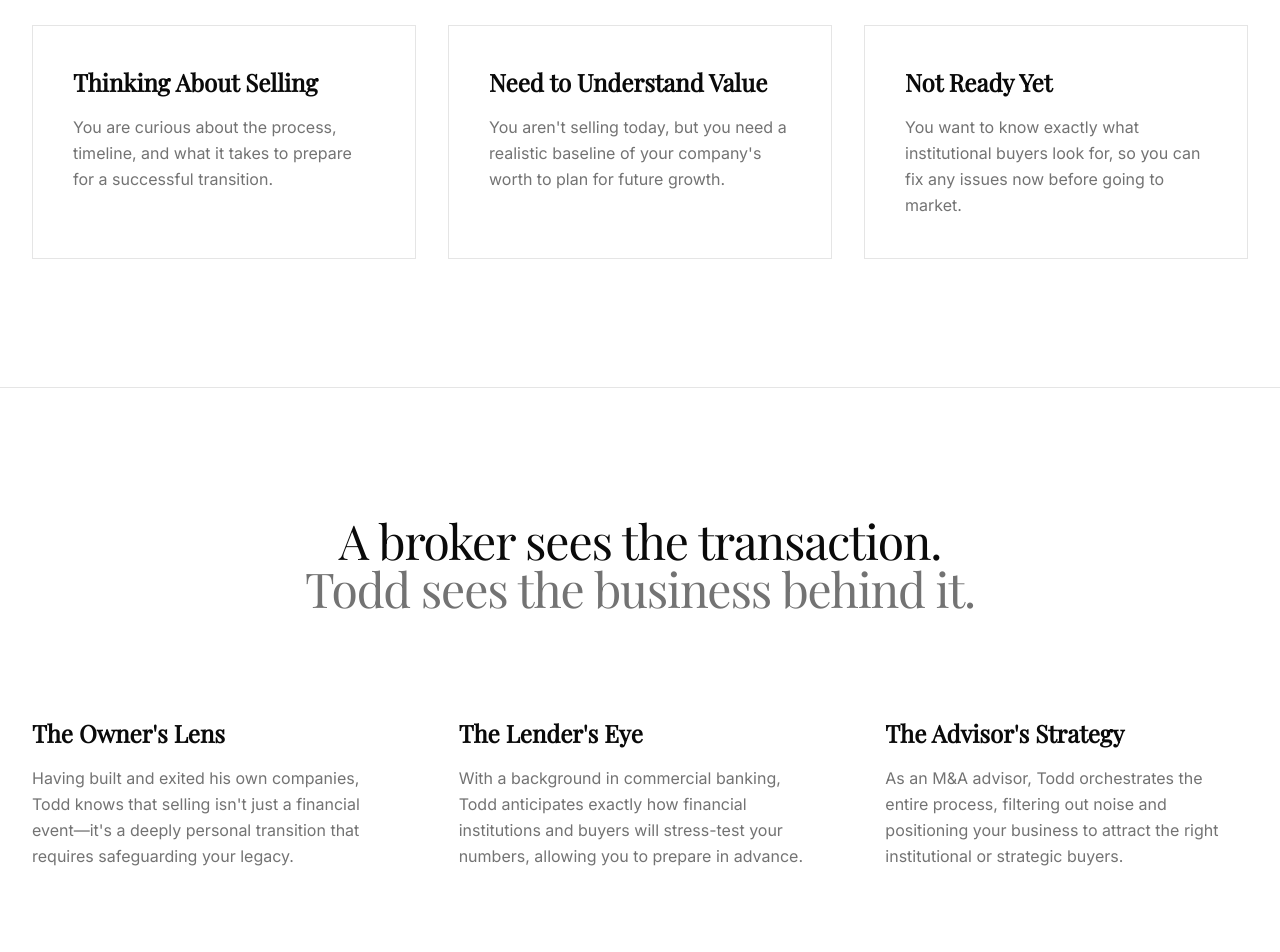
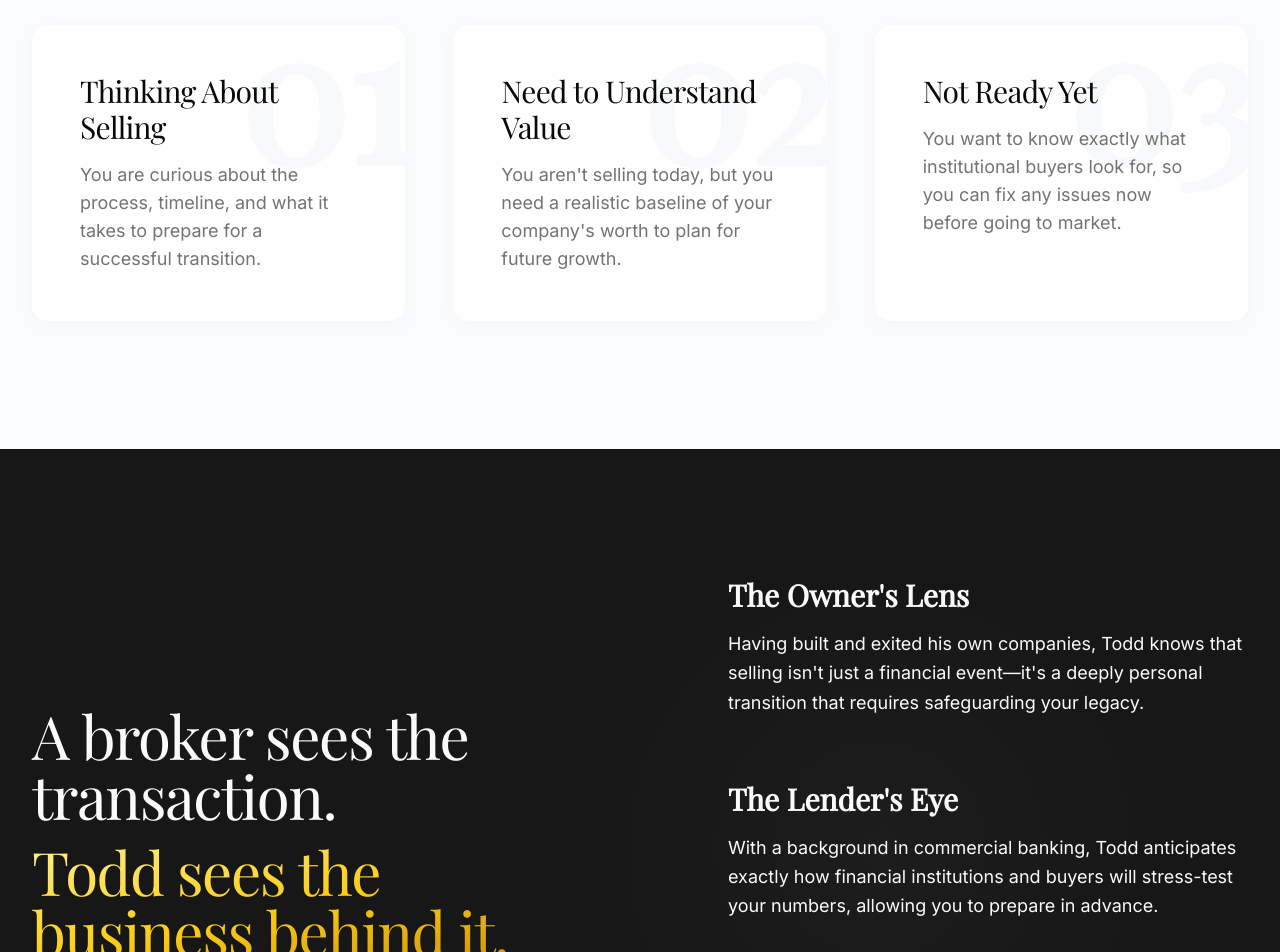
Before and after one commit to VictorChidex1/todd-toplif, a React (Vite) app: page / in a window 1280 px wide. Shown: the part 1620-2572 px from the top of the page. Built offline with nearby package versions, Linux system fonts and the light colour scheme.

Commit message:
style: redesign situations and differentiator sections

```diff
--- a/src/pages/Home/sections/Differentiator.tsx
+++ b/src/pages/Home/sections/Differentiator.tsx
@@ -1,67 +1,73 @@
 import { motion } from "framer-motion"
 
 export function Differentiator() {
+  const pillars = [
+    {
+      title: "The Owner's Lens",
+      description: "Having built and exited his own companies, Todd knows that selling isn't just a financial event—it's a deeply personal transition that requires safeguarding your legacy."
+    },
+    {
+      title: "The Lender's Eye",
+      description: "With a background in commercial banking, Todd anticipates exactly how financial institutions and buyers will stress-test your numbers, allowing you to prepare in advance."
+    },
+    {
+      title: "The Advisor's Strategy",
+      description: "As an M&A advisor, Todd orchestrates the entire process, filtering out noise and positioning your business to attract the right institutional or strategic buyers."
+    }
+  ]
+
   return (
-    <section className="py-24 md:py-32 bg-muted/30 border-y border-border">
-      <div className="container mx-auto px-4 md:px-8 max-w-screen-2xl">
-        <div className="max-w-4xl mx-auto text-center mb-20">
+    <section className="relative py-24 md:py-32 bg-primary text-primary-foreground overflow-hidden">
+      {/* Decorative background glow */}
+      <div className="absolute top-0 right-0 w-[800px] h-[800px] bg-[radial-gradient(ellipse_at_center,_var(--tw-gradient-stops))] from-white/5 via-transparent to-transparent opacity-50 pointer-events-none" />
+
+      <div className="container relative z-10 mx-auto px-4 md:px-8 max-w-screen-2xl">
+        <div className="grid grid-cols-1 lg:grid-cols-2 gap-16 lg:gap-24">
+
+          {/* Left Column: Sticky Headline */}
+          <div className="relative">
+            <div className="lg:sticky lg:top-32">
               <motion.h2
-            initial={{ opacity: 0, y: 20 }}
-            whileInView={{ opacity: 1, y: 0 }}
+                initial={{ opacity: 0, x: -30 }}
+                whileInView={{ opacity: 1, x: 0 }}
                 viewport={{ once: true, margin: "-100px" }}
-            transition={{ duration: 0.6 }}
-            className="font-heading text-4xl md:text-5xl text-foreground font-medium tracking-tight leading-[1.1]"
+                transition={{ duration: 0.8, ease: "easeOut" }}
+                className="font-heading text-4xl md:text-5xl lg:text-6xl font-medium tracking-tight leading-[1.1]"
               >
                 A broker sees the transaction.<br className="hidden md:block" />
-            <span className="text-muted-foreground">Todd sees the business behind it.</span>
+                <span className="bg-gradient-to-br from-yellow-200 via-yellow-400 to-yellow-600 bg-clip-text text-transparent drop-shadow-sm mt-4 block">
+                  Todd sees the business behind it.
+                </span>
               </motion.h2>
             </div>
+          </div>
 
-        <div className="grid grid-cols-1 md:grid-cols-3 gap-12 lg:gap-16">
-          {/* Owner Perspective */}
+          {/* Right Column: Stacked Pillars */}
+          <div className="flex flex-col gap-12 lg:gap-16 pt-4 lg:pt-0">
+            {pillars.map((pillar, i) => (
               <motion.div
-            initial={{ opacity: 0, y: 20 }}
-            whileInView={{ opacity: 1, y: 0 }}
+                key={i}
+                initial={{ opacity: 0, x: 30 }}
+                whileInView={{ opacity: 1, x: 0 }}
                 viewport={{ once: true, margin: "-100px" }}
-            transition={{ duration: 0.6, delay: 0.1 }}
-            className="flex flex-col space-y-4"
+                transition={{ duration: 0.8, delay: i * 0.2, ease: "easeOut" }}
+                className="relative pl-8 md:pl-10 group"
               >
-            <div className="h-px w-12 bg-primary/40 mb-2" />
-            <h3 className="font-heading text-2xl font-semibold">The Owner's Lens</h3>
-            <p className="text-muted-foreground leading-relaxed">
-              Having built and exited his own companies, Todd knows that selling isn't just a financial event—it's a deeply personal transition that requires safeguarding your legacy.
+                {/* Vertical Accent Line */}
+                <div className="absolute left-0 top-0 bottom-0 w-px bg-primary-foreground/10" />
+                {/* Animated Vertical Line Fill on Hover */}
+                <div className="absolute left-0 top-0 bottom-0 w-[2px] bg-gradient-to-b from-yellow-400 to-yellow-600 scale-y-0 origin-top transition-transform duration-500 group-hover:scale-y-100" />
+
+                <h3 className="font-heading text-2xl md:text-3xl font-semibold mb-4 text-primary-foreground group-hover:text-yellow-400 transition-colors duration-300">
+                  {pillar.title}
+                </h3>
+                <p className="text-primary-foreground/70 leading-relaxed text-lg font-sans">
+                  {pillar.description}
                 </p>
               </motion.div>
+            ))}
+          </div>
 
-          {/* Lender Perspective */}
-          <motion.div
-            initial={{ opacity: 0, y: 20 }}
-            whileInView={{ opacity: 1, y: 0 }}
-            viewport={{ once: true, margin: "-100px" }}
-            transition={{ duration: 0.6, delay: 0.2 }}
-            className="flex flex-col space-y-4"
-          >
-            <div className="h-px w-12 bg-primary/40 mb-2" />
-            <h3 className="font-heading text-2xl font-semibold">The Lender's Eye</h3>
-            <p className="text-muted-foreground leading-relaxed">
-              With a background in commercial banking, Todd anticipates exactly how financial institutions and buyers will stress-test your numbers, allowing you to prepare in advance.
-            </p>
-          </motion.div>
-
-          {/* Advisor Perspective */}
-          <motion.div
-            initial={{ opacity: 0, y: 20 }}
-            whileInView={{ opacity: 1, y: 0 }}
-            viewport={{ once: true, margin: "-100px" }}
-            transition={{ duration: 0.6, delay: 0.3 }}
-            className="flex flex-col space-y-4"
-          >
-            <div className="h-px w-12 bg-primary/40 mb-2" />
-            <h3 className="font-heading text-2xl font-semibold">The Advisor's Strategy</h3>
-            <p className="text-muted-foreground leading-relaxed">
-              As an M&A advisor, Todd orchestrates the entire process, filtering out noise and positioning your business to attract the right institutional or strategic buyers.
-            </p>
-          </motion.div>
         </div>
       </div>
     </section>
--- a/src/pages/Home/sections/Situations.tsx
+++ b/src/pages/Home/sections/Situations.tsx
@@ -7,7 +7,7 @@ export function Situations() {
       description: "You are curious about the process, timeline, and what it takes to prepare for a successful transition.",
     },
     {
-      title: "Need to Understand Value",
+  title: "Need to Understand Value",
       description: "You aren't selling today, but you need a realistic baseline of your company's worth to plan for future growth.",
     },
     {
@@ -17,8 +17,12 @@ export function Situations() {
   ]
 
   return (
-    <section className="py-24 md:py-32 bg-background">
-      <div className="container mx-auto px-4 md:px-8 max-w-screen-2xl">
+    <section className="relative py-24 md:py-32 bg-slate-50/50 overflow-hidden">
+      {/* Decorative background blur */}
+      <div className="absolute top-0 right-0 w-[500px] h-[500px] bg-primary/5 rounded-full blur-[120px] pointer-events-none opacity-50" />
+      <div className="absolute bottom-0 left-0 w-[500px] h-[500px] bg-primary/5 rounded-full blur-[120px] pointer-events-none opacity-50" />
+
+      <div className="container relative z-10 mx-auto px-4 md:px-8 max-w-screen-2xl">
         <div className="text-center max-w-3xl mx-auto mb-16 md:mb-24">
           <motion.h2
             initial={{ opacity: 0, y: 20 }}
@@ -31,19 +35,32 @@ export function Situations() {
           </motion.h2>
         </div>
 
-        <div className="grid grid-cols-1 md:grid-cols-3 gap-8">
+        <div className="grid grid-cols-1 md:grid-cols-3 gap-8 xl:gap-12">
           {situations.map((item, i) => (
             <motion.div
               key={i}
-              initial={{ opacity: 0, y: 20 }}
+              initial={{ opacity: 0, y: 30 }}
               whileInView={{ opacity: 1, y: 0 }}
               viewport={{ once: true, margin: "-100px" }}
-              transition={{ duration: 0.6, delay: i * 0.1 }}
-              className="group relative flex flex-col p-8 md:p-10 bg-background border border-border transition-all duration-300 hover:border-primary/30 hover:shadow-[0_8px_30px_rgb(0,0,0,0.04)]"
+              transition={{ duration: 0.7, delay: i * 0.15, ease: "easeOut" }}
+              className="group relative flex flex-col p-10 xl:p-12 bg-white rounded-2xl shadow-[0_4px_20px_rgb(0,0,0,0.03)] transition-all duration-500 hover:-translate-y-2 hover:shadow-[0_20px_40px_rgb(0,0,0,0.08)] overflow-hidden"
             >
-              <div className="absolute top-0 left-0 w-full h-[2px] bg-primary/0 transition-all duration-300 group-hover:bg-primary/20" />
-              <h3 className="font-heading text-2xl font-semibold mb-4 text-foreground">{item.title}</h3>
-              <p className="text-muted-foreground leading-relaxed flex-1">{item.description}</p>
+              {/* Animated Top Accent Line */}
+              <div className="absolute top-0 left-0 w-full h-1 bg-gradient-to-r from-transparent via-yellow-600/20 to-transparent scale-x-0 group-hover:scale-x-100 transition-transform duration-700 origin-left" />
+
+              {/* Large Background Number */}
+              <div className="absolute -top-6 -right-2 text-[180px] font-heading font-bold text-slate-100/60 select-none pointer-events-none transition-transform duration-700 group-hover:scale-105 group-hover:text-slate-100/80 leading-none">
+                0{i + 1}
+              </div>
+
+              <div className="relative z-10 flex flex-col h-full">
+                <h3 className="font-heading text-2xl xl:text-3xl font-medium tracking-tight mb-4 text-foreground group-hover:text-primary transition-colors duration-300">
+                  {item.title}
+                </h3>
+                <p className="text-muted-foreground leading-relaxed flex-1 text-base xl:text-lg">
+                  {item.description}
+                </p>
+              </div>
             </motion.div>
           ))}
         </div>
```
Lines whose indentation alone changed are shown as unchanged.
